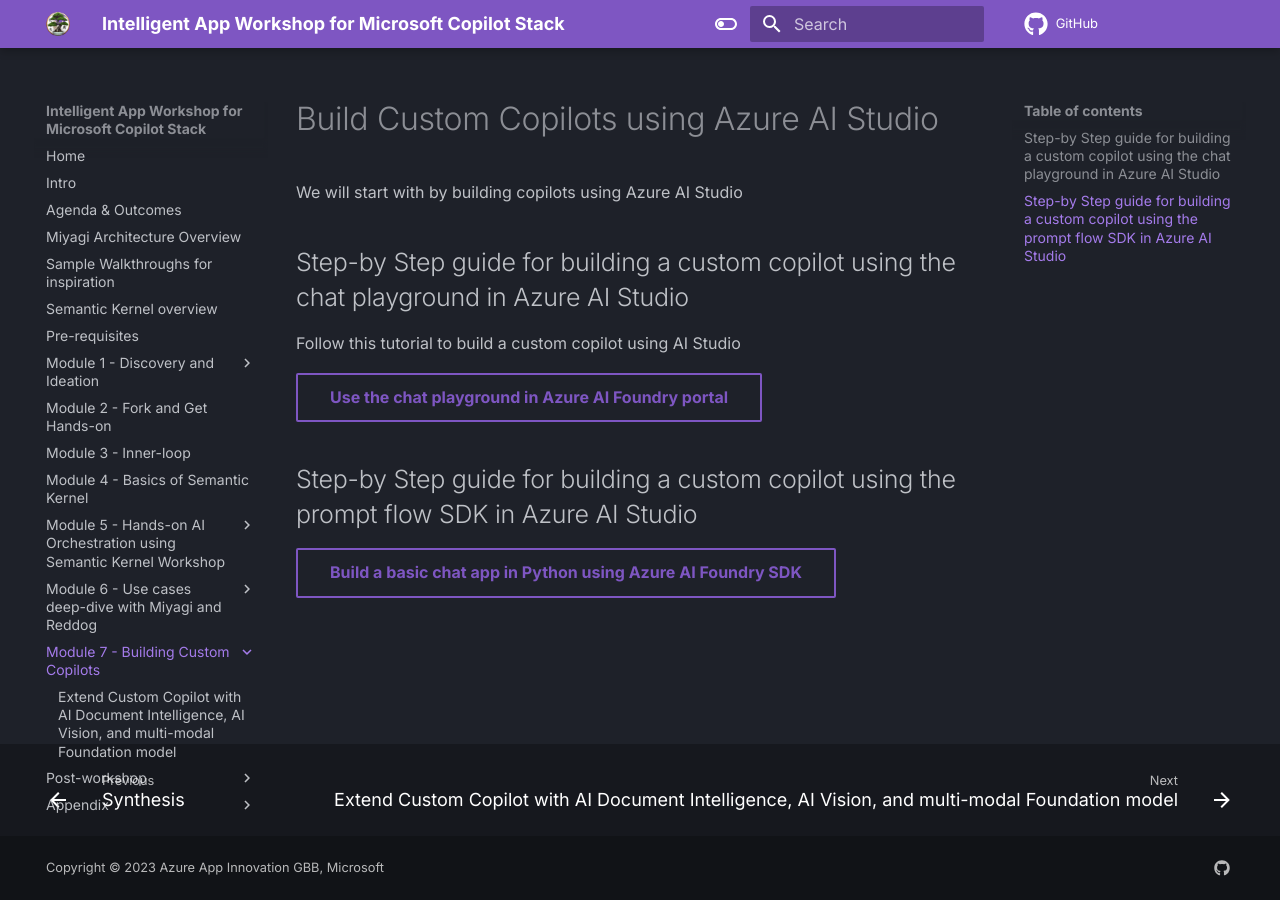
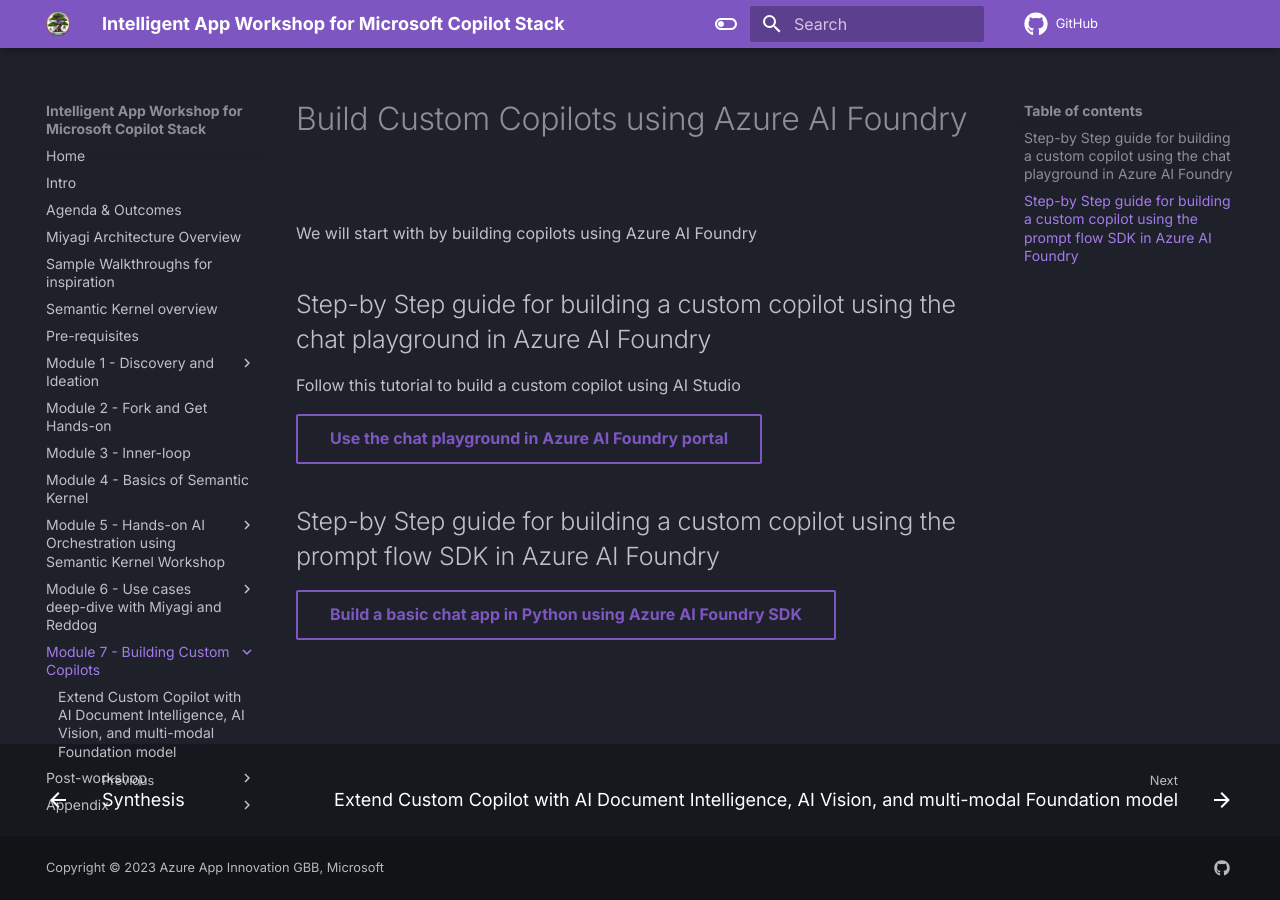
Before and after one commit to Azure/intelligent-app-workshop, an MkDocs documentation site: the page built from docs/wksp/07-custom-copilot/index.md, in a window 1280 px wide. Built offline with MkDocs 1.6.1 and Material for MkDocs 9.7.7, drawn with Linux system fonts in a browser that asks for light colours; comment, search, counter and statistics services are not loaded.

Commit message:
Renamed Azure AI Studio to AI Foundary + removed depdency of registering from Azure OpenAI service - this is no longer required from July 2024.

```diff
--- a/docs/wksp/07-custom-copilot/index.md
+++ b/docs/wksp/07-custom-copilot/index.md
@@ -1,13 +1,13 @@
-# Build Custom Copilots using Azure AI Studio
+# Build Custom Copilots using Azure AI Foundry
 
-We will start with by building copilots using Azure AI Studio
+We will start with by building copilots using Azure AI Foundry
 
-## Step-by Step guide for building a custom copilot using the chat playground in Azure AI Studio
+## Step-by Step guide for building a custom copilot using the chat playground in Azure AI Foundry
 
 Follow this tutorial to build a custom copilot using AI Studio
 
 [Use the chat playground in Azure AI Foundry portal](https://learn.microsoft.com/en-us/azure/ai-studio/quickstarts/get-started-playground){ .md-button }
 
-## Step-by Step guide for building a custom copilot using the prompt flow SDK in Azure AI Studio
+## Step-by Step guide for building a custom copilot using the prompt flow SDK in Azure AI Foundry
 
 [Build a basic chat app in Python using Azure AI Foundry SDK](https://learn.microsoft.com/en-us/azure/ai-studio/quickstarts/get-started-code){ .md-button }
--- a/mkdocs.yml
+++ b/mkdocs.yml
@@ -49,7 +49,7 @@ nav:
       - QA on Domain Knowledge: wksp/06-use-cases/synthesis.md
       - Plugins: wksp/06-use-cases/synthesis.md
   - Module 7 - Building Custom Copilots:
-      - Build Custom Copilots using Azure AI Studio: wksp/07-custom-copilot/index.md
+      - Build Custom Copilots using Azure AI Foundry: wksp/07-custom-copilot/index.md
       - Extend Custom Copilot with AI Document Intelligence, AI Vision, and multi-modal Foundation model: wksp/07-custom-copilot/extend-copilot-ai-doc-intel.md
 
 
```
Also changed, not shown: README.md (+1 -1 lines), docs/index.md (+2 -2 lines), docs/wksp/00-intro/index.md (+1 -1 lines).
